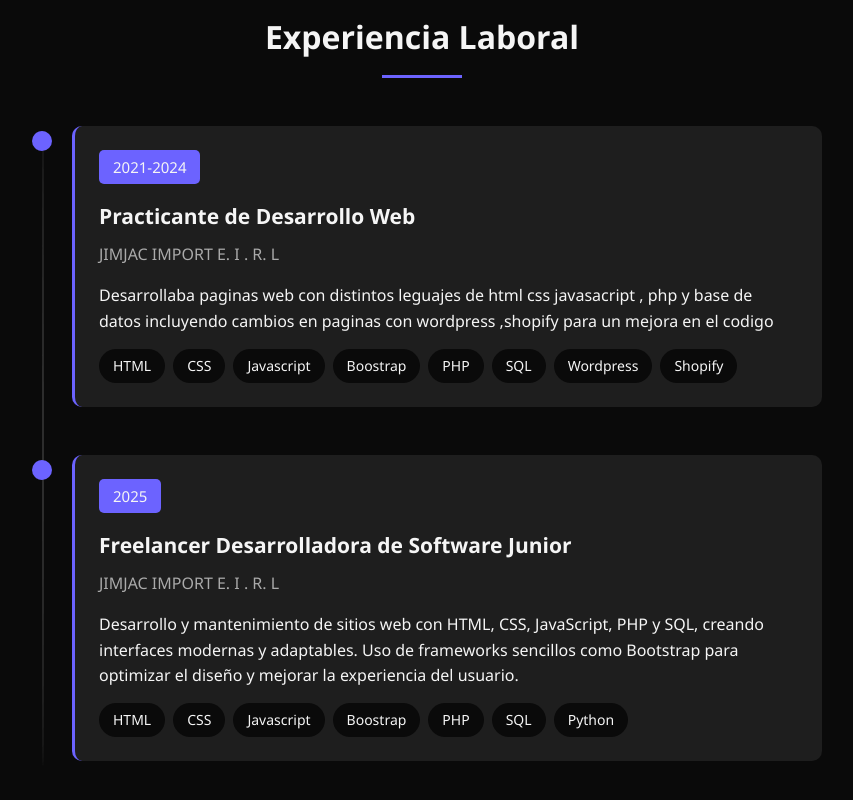
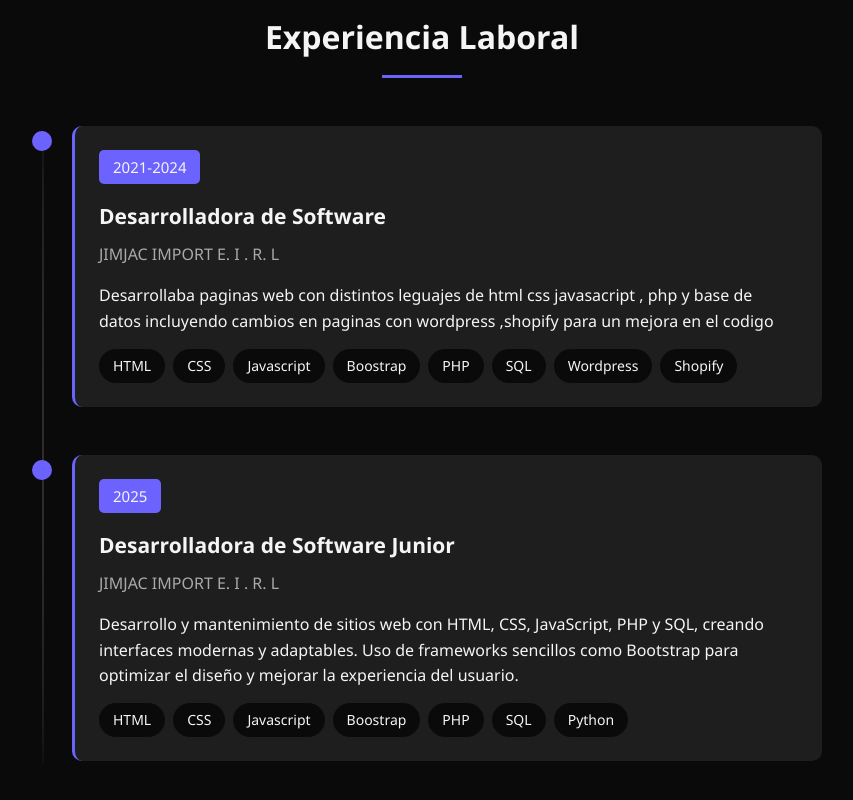
Before and after one commit to camila1001/camila1001-porfolio.github.io, a plain HTML site: page index.html in a window 1280 px wide. Shown: the part 885-1685 px from the top of the page, without its empty margins (218-1071 px from the left). Drawn offline with Linux system fonts and the light colour scheme.

Commit message:
Update index.html

```diff
--- a/index.html
+++ b/index.html
@@ -43,7 +43,7 @@
                 <div class="line-item">
                     <div class="line-content">
                         <span class="date">2021-2024</span>
-                        <h3> Practicante de Desarrollo Web</h3>
+                        <h3> Desarrolladora de Software </h3>
                         <h4>JIMJAC IMPORT E. I . R. L</h4>
                         <p>Desarrollaba paginas web con distintos leguajes de html css javasacript , php y base de datos incluyendo cambios en paginas con wordpress ,shopify para un mejora en el codigo</p>
 
@@ -64,7 +64,7 @@
                 <div class="line-item">
                     <div class="line-content">
                         <span class="date">2025 </span>
-                        <h3>Freelancer Desarrolladora de Software Junior</h3>
+                        <h3> Desarrolladora de Software Junior </h3>
                         <h4>JIMJAC IMPORT E. I . R. L</h4>
                         <p>Desarrollo y mantenimiento de sitios web con HTML, CSS, JavaScript, PHP y SQL, creando interfaces modernas y adaptables. Uso de frameworks sencillos como Bootstrap para optimizar el diseño y mejorar la experiencia del usuario.</p>
 
```
